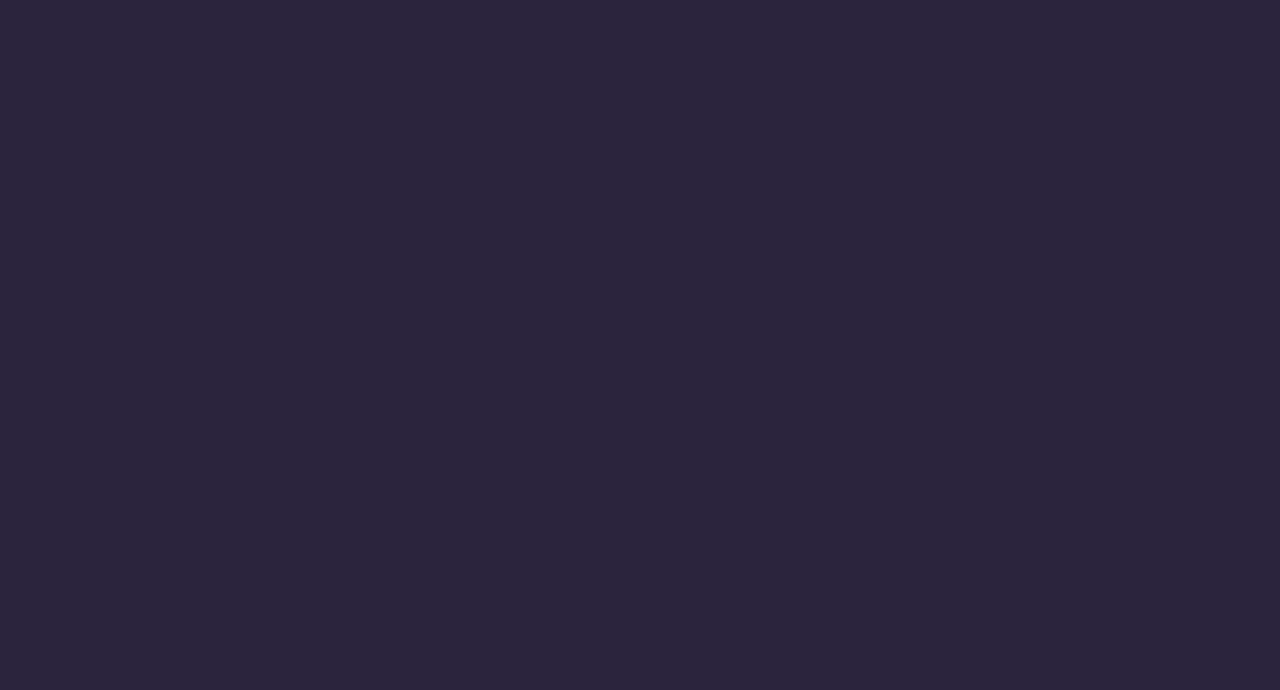
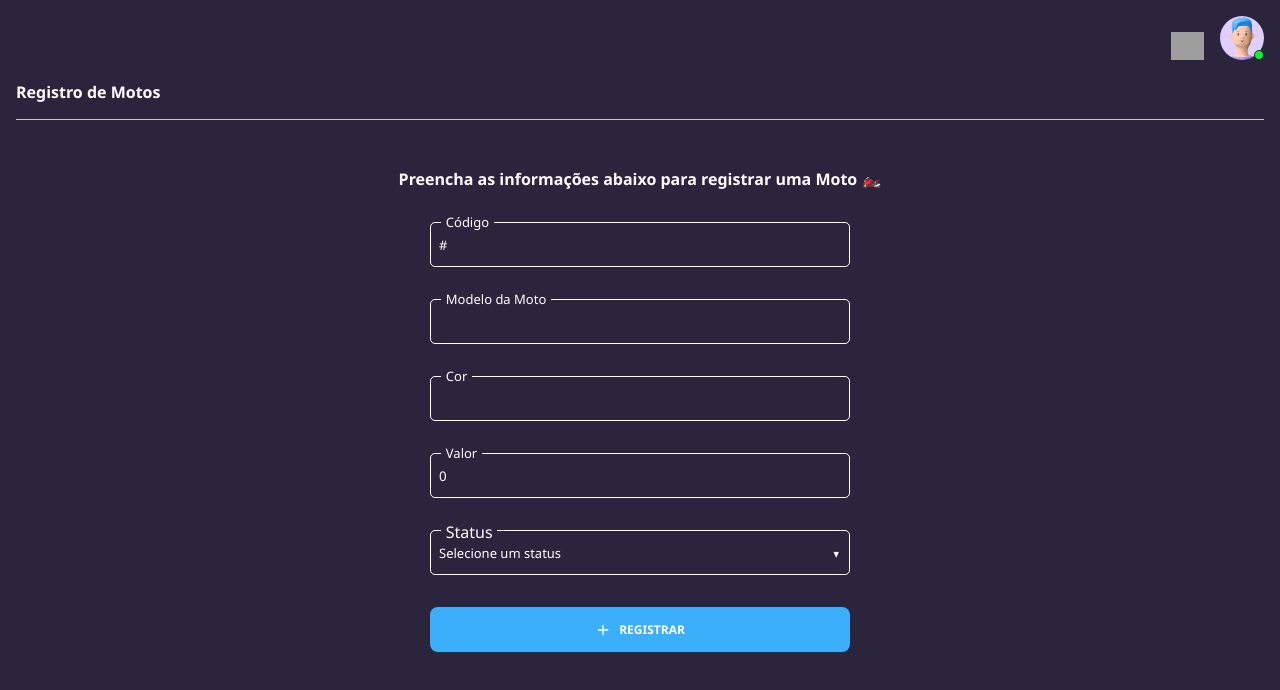
Before and after one commit to isaquerchaves/teste-motocaSystems-frontEnd, a React (Vite) app: page /criar in a window 1280 px wide. Before the commit this address had no page. Shown: the top 690 px of the page. Built offline with nearby package versions, Linux system fonts and the light colour scheme; grey boxes are pictures that could not be loaded.

Commit message:
feat: add Create page and Create route

```diff
--- a/src/App.tsx
+++ b/src/App.tsx
@@ -1,5 +1,6 @@
 import { Route, BrowserRouter as Router, Routes } from "react-router-dom";
 import Home from "./pages/Home/Home";
+import Create from "./pages/Create/Create";
 
 function App() {
   return (
@@ -7,6 +8,7 @@ function App() {
       <div>
         <Routes>
           <Route path="/" element={<Home />} />
+          <Route path="/criar" element={<Create />} />
         </Routes>
       </div>
     </Router>
--- /dev/null
+++ b/src/pages/Create/Create.css
@@ -0,0 +1,137 @@
+.search-title {
+  font-size: 1rem;
+  font-weight: 600;
+  background-color: #2b243d;
+}
+
+.title {
+  text-align: center;
+  padding-top: 2rem;
+}
+
+form {
+  padding: 2rem 1rem;
+
+  display: flex;
+  flex-direction: column;
+  align-items: center;
+  gap: 2rem;
+
+}
+select {
+  position: relative;
+  border: 1px solid white;
+  padding: 0.5rem;
+  border-radius: 5px;
+  font-size: 13px;
+  font-weight: 500;
+  width: 420px;
+  height: 45px;
+}
+
+select span {
+  position: absolute;
+  top: -10px;
+  left: 10px;
+  background-color: #2b243d;
+  padding: 0 0.3rem;
+}
+
+.label {
+  position: relative;
+  border: 1px solid white;
+  padding: 0.5rem;
+  border-radius: 5px;
+  font-size: 13px;
+  font-weight: 500;
+  width: 420px;
+  height: 45px;
+}
+
+.label span {
+  position: absolute;
+  top: -10px;
+  left: 10px;
+  background-color: #2b243d;
+  padding: 0 0.3rem;
+}
+
+.input-code {
+  display: flex;
+  flex-direction: row;
+  gap: 1rem;
+  align-items: center;
+  justify-content: center;
+  text-align: center;
+  height: 100%;
+}
+
+p{
+  background-color: #2b243d;
+}
+
+input {
+  display: flex;
+  align-items: center;
+  height: 100%;
+}
+
+.select-label {
+  position: relative;
+  border: 1px solid white;
+  border-radius: 5px;
+  width: 420px;
+  height: 45px;
+}
+
+.select-label select {
+  position: relative;
+  z-index: 1;
+  border: none;
+  border-radius: 5px;
+  font-size: 13px;
+  font-weight: 500;
+  width: 100%;
+  height: 100%;
+  padding: 0.5rem;
+  background-color: transparent;
+  -webkit-appearance: none;
+  -moz-appearance: none;
+  appearance: none;
+}
+
+.select-label span {
+  position: absolute;
+  top: -10px;
+  left: 10px;
+  background-color: #2b243d;
+  padding: 0 0.3rem;
+  z-index: 2;
+}
+
+.select-label::after {
+  content: "\25BE";
+  font-size: 12px;
+  color: white;
+  position: absolute;
+  top: 50%;
+  right: 10px;
+  transform: translateY(-50%);
+  pointer-events: none;
+}
+
+.register{
+  height: 45px;
+  width: 420px;
+  font-size: 12px;
+  font-weight: 600;
+  background-color: #3caffb;
+  display: flex;
+  align-items: center;
+  justify-content: center;
+  gap: 0.5rem;
+  border: none;
+  border-radius: 0.5rem;
+  cursor: pointer;
+  color: white;
+}
--- /dev/null
+++ b/src/pages/Create/Create.tsx
@@ -0,0 +1,136 @@
+import React, { useState } from "react";
+import { Plus } from "lucide-react";
+import Header from "../../components/Header/Header";
+import "./Create.css";
+import { Motorcycle } from "../../services/services";
+import { saveMotorcycle, isCodeAlreadyExists } from "../../helpers/localStorage";
+
+const Create: React.FC = () => {
+  const [newMotorcycle, setNewMotorcycle] = useState<Motorcycle>({
+    id: 0,
+    code: "",
+    model: "",
+    color: "",
+    value: 0,
+    status: "",
+  });
+
+  const handleInputChange = (
+    event: React.ChangeEvent<HTMLInputElement | HTMLSelectElement>
+  ) => {
+    const { name, value } = event.target;
+    setNewMotorcycle({ ...newMotorcycle, [name]: name === "value" ? Number(value) : value });
+  };
+
+  const handleRegisterMoto = (event: React.FormEvent<HTMLFormElement>) => {
+    event.preventDefault();
+
+    if (isCodeAlreadyExists(newMotorcycle.code)) {
+      alert("Este código já está registrado.");
+      return;
+    }
+
+    saveMotorcycle(newMotorcycle);
+
+    setNewMotorcycle({
+      id: 0,
+      code: "",
+      model: "",
+      color: "",
+      value: 0,
+      status: "",
+    });
+  };
+
+  return (
+    <section className="create-container">
+      <Header />
+      <p className="search-title" style={{ padding: "0 1rem" }}>
+        Registro de Motos
+      </p>
+      <div className="divider-container">
+        <span className="divider"></span>
+      </div>
+      <h4 className="title">
+        Preencha as informações abaixo para registrar uma Moto 🏍️
+      </h4>
+      <form onSubmit={handleRegisterMoto}>
+        <label>
+          <div className="label">
+            <span>Código</span>
+            <div className="input-code">
+              <p># </p>
+              <input
+                type="text"
+                name="code"
+                value={newMotorcycle.code}
+                onChange={handleInputChange}
+                required
+              />
+            </div>
+          </div>
+        </label>
+        <label>
+          <div className="label">
+            <span>Modelo da Moto</span>
+            <input
+              type="text"
+              name="model"
+              value={newMotorcycle.model}
+              onChange={handleInputChange}
+              required
+            />
+          </div>
+        </label>
+        <label>
+          <div className="label">
+            <span>Cor</span>
+            <input
+              type="text"
+              name="color"
+              value={newMotorcycle.color}
+              onChange={handleInputChange}
+              required
+            />
+          </div>
+        </label>
+        <label>
+          <div className="label">
+            <span>Valor</span>
+            <input
+              type="number"
+              name="value"
+              value={newMotorcycle.value.toString()}
+              onChange={handleInputChange}
+              required
+            />
+          </div>
+        </label>
+        <label>
+          <div className="select-label">
+            <span>Status</span>
+            <select
+              name="status"
+              value={newMotorcycle.status}
+              onChange={handleInputChange}
+              required
+            >
+              <option value="" disabled>
+                Selecione um status
+              </option>
+              <option value="Em estoque">Em estoque</option>
+              <option value="Sem estoque">Sem estoque</option>
+              <option value="Em trânsito">Em trânsito</option>
+            </select>
+          </div>
+        </label>
+        <button className="register" type="submit">
+          <Plus className="icon" size={20} />
+          <p className="new-record">REGISTRAR</p>
+        </button>
+      </form>
+    </section>
+  );
+};
+
+export default Create;
```
